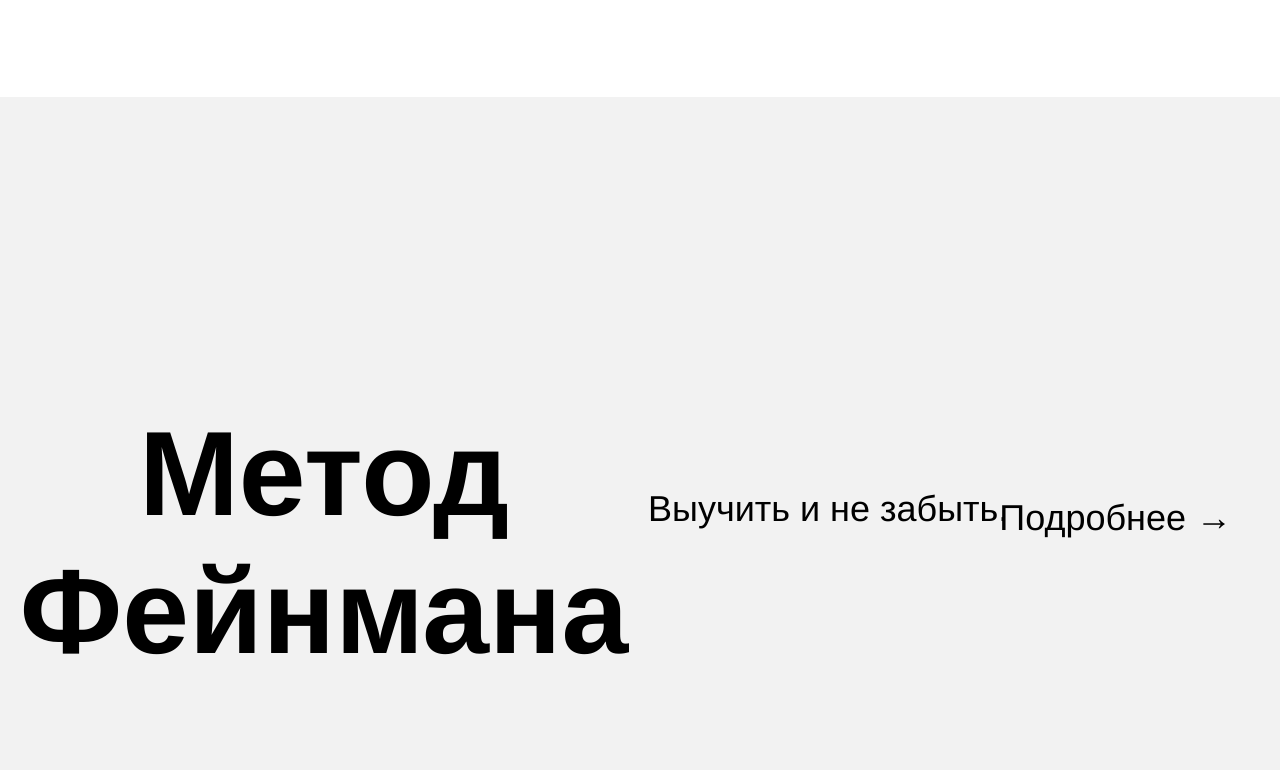
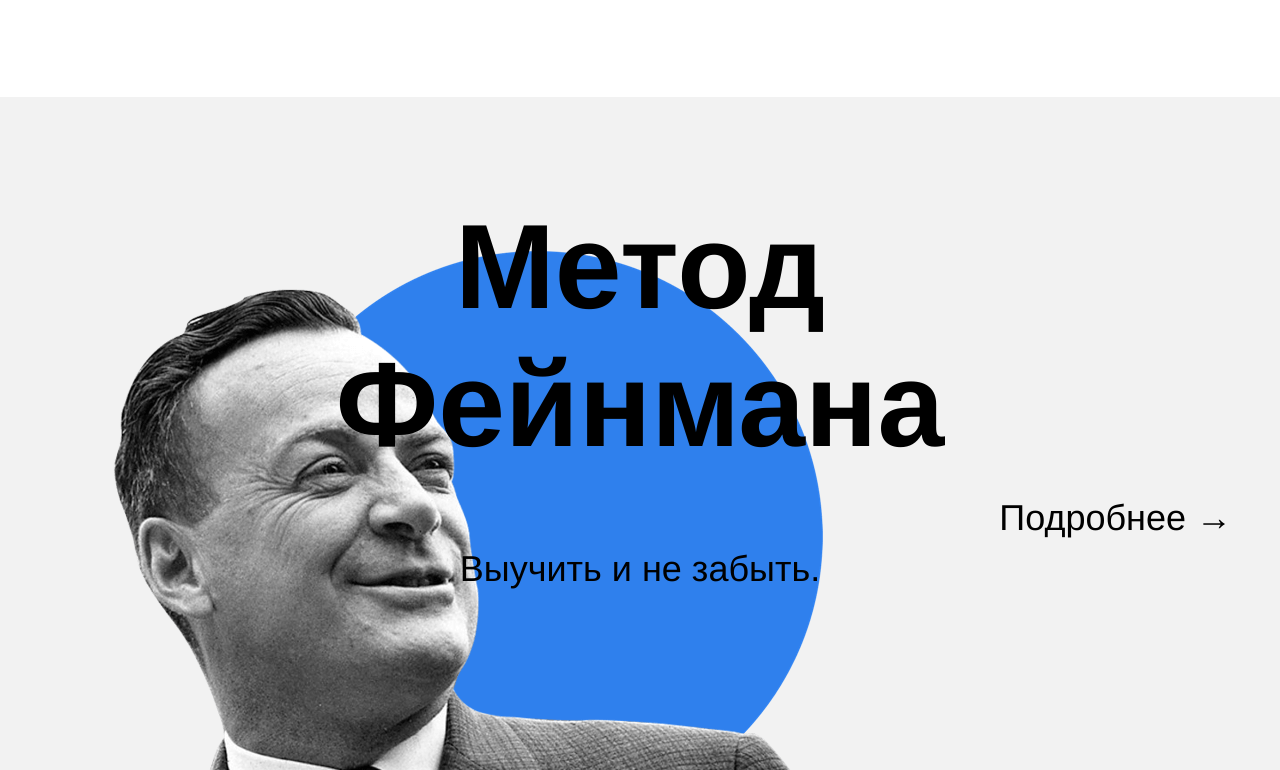
Before and after one commit to Nextip812/how-to-learn, a plain HTML site: page index.html in a window 1280 px wide. Shown: the part 1910-2680 px from the top of the page. Drawn offline with Linux system fonts and the light colour scheme.

Commit message:
Исправлен-блок-фенмана

```diff
--- a/styles/style.css
+++ b/styles/style.css
@@ -1,4 +1,4 @@
-/*,img, a, section, h1, h2 ,p, h3, h4, h5, h6 {
+/*.img, a, section, h1, h2 ,p, h3, h4, h5, h6 {
   border: 1px solid purple;
 }*/
 
@@ -186,33 +186,31 @@
 }
 
 .feinman {
-  display: flex;
   position: relative;
   height: 790px;
   background-color: #F2F2F2;
-  background-image: url("./images/feinman.png");
+  background-image: url("../images/feinman.png");
   background-size: 867px 637px;
   background-position: bottom left;
+  background-repeat: no-repeat
 }
 
 .feinman__title {
-  align-self: center;
   width: 648px;
   text-align: center;
   line-height: 1.15;
   font-size: 120px;
   font-weight: bold;
-  margin-top: 100px;
-  margin-bottom: 0;
+  margin: auto;
+  padding-top: 100px;
 }
 
 .feinman__subtitle {
   line-height: 51px;
   font-size:36px;
-  margin-top:70px;
-  align-self: center;
   text-align: center;
   font-weight: normal;
+  margin: 70px auto 0;
 }
 
 .feinman__link {
```
